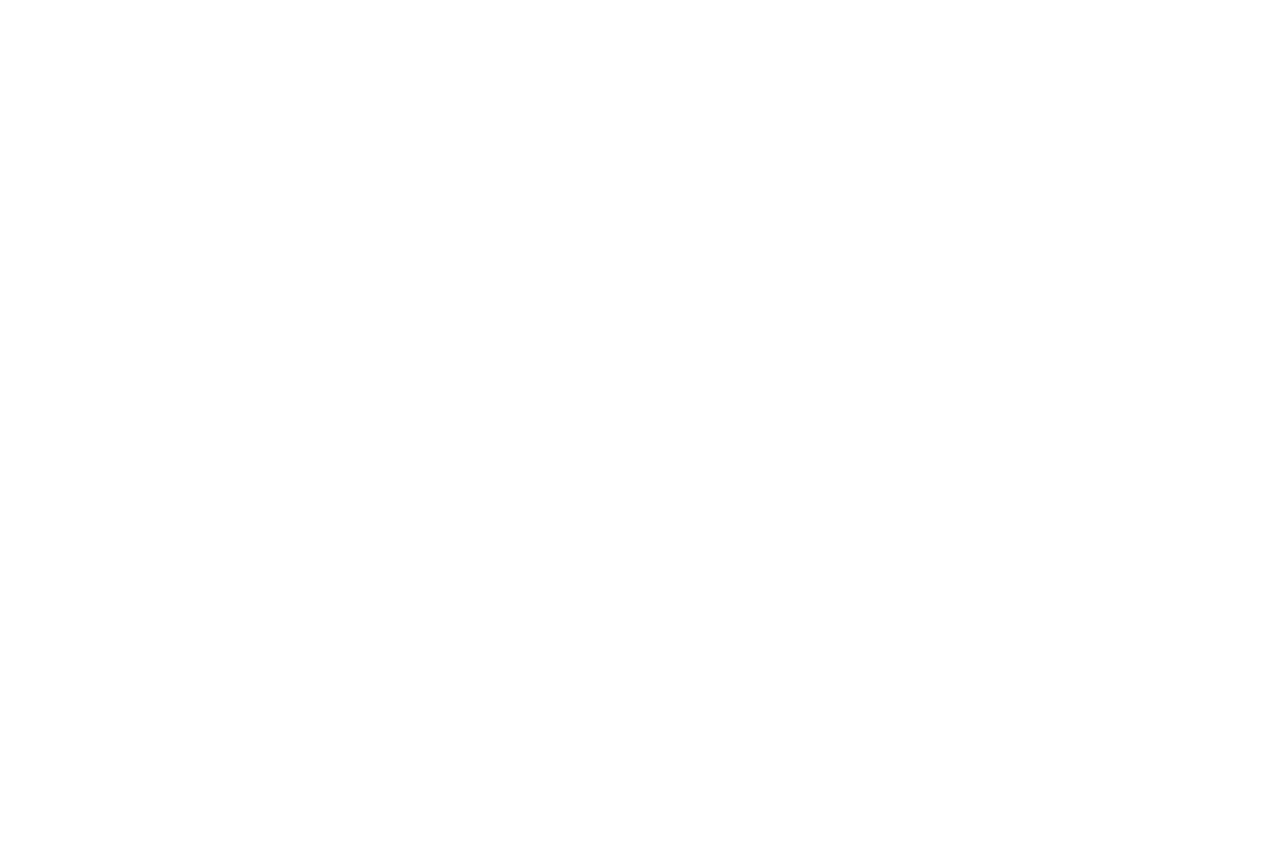
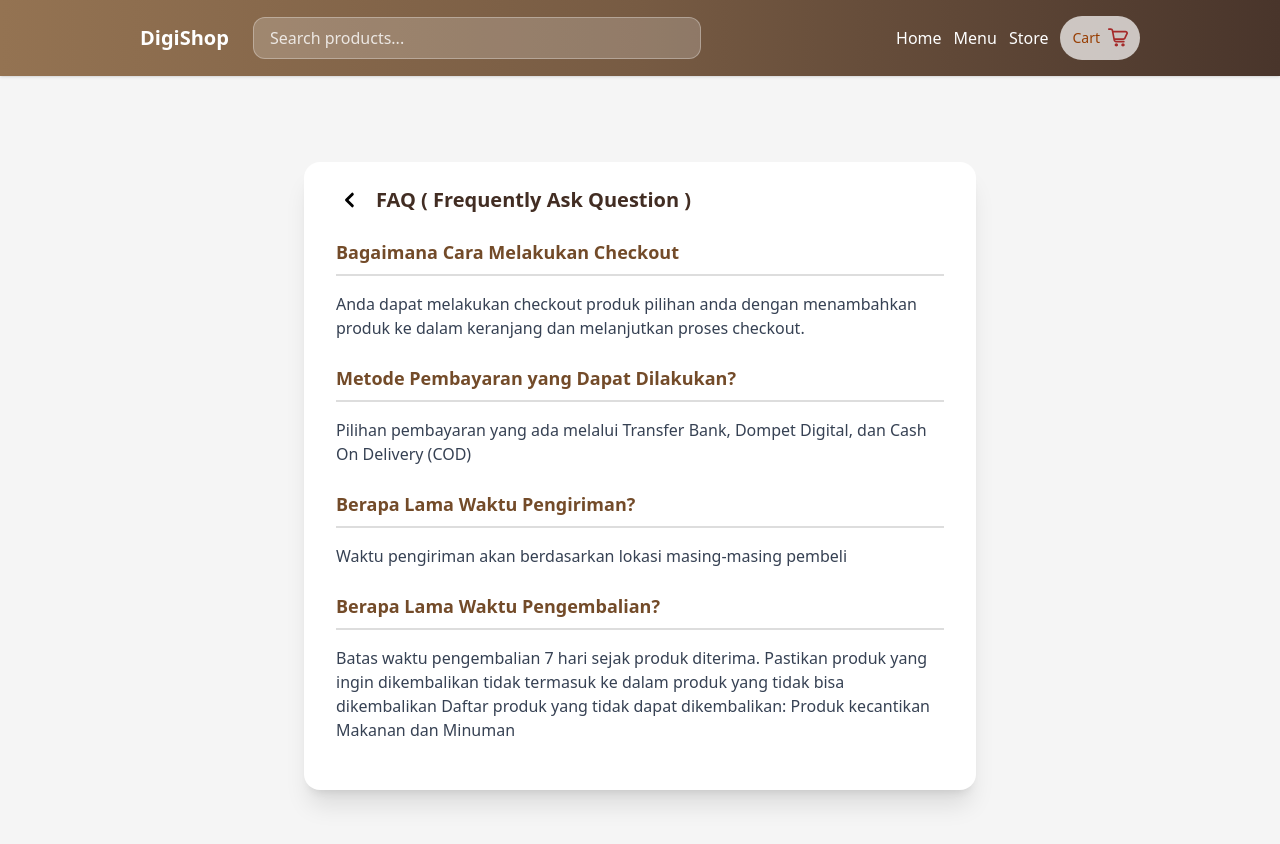
Before and after one commit to farhanswitch/digishop-ui, a React (Vite) app: page /faq in a window 1280 px wide. Before the commit this address had no page. Shown: the top 844 px of the page. Before the commit the page ends 800 px from the top, so only its background shows below. Built offline with nearby package versions, Linux system fonts and the light colour scheme.

Commit message:
Add FAQPage

```diff
--- a/src/main.jsx
+++ b/src/main.jsx
@@ -4,6 +4,7 @@
 import "./index.css";
 import App from "./App.jsx";
 import AboutPage from "./pages/About.jsx";
+import FAQPage from "./pages/FAQ.jsx";
 import HelpPage from "./pages/Help.jsx";
 import LoginPage from "./pages/Login.jsx";
 import MenuPage from "./pages/Menu.jsx";
@@ -19,6 +20,7 @@
         <Route path="/menu" element={<MenuPage />}></Route>
         <Route path="/help" element={<HelpPage />}></Route>
         <Route path="/about-us" element={<AboutPage />}></Route>
+        <Route path="/faq" element={<FAQPage />}></Route>
       </Routes>
     </StrictMode>
   </BrowserRouter>
--- /dev/null
+++ b/src/pages/FAQ.jsx
@@ -0,0 +1,75 @@
+import React, { useState, useEffect } from "react";
+import { useNavigate } from "react-router";
+import Layout from "../components/Layout";
+import ArrowLeftIcon from "../icons/ArrowLeft";
+
+const FAQPage = () => {
+  const [isReady, setIsReady] = useState(false);
+  const navigate = useNavigate();
+
+  useEffect(() => {
+    setIsReady(true);
+  }, []);
+
+  return (
+    <div className={`${isReady ? "block" : "hidden"}`}>
+      <Layout pageTitle="FAQ">
+        <div className="w-full min-h-screen flex items-center justify-center bg-neutral-100">
+          <div className="w-full max-w-5xl px-4">
+            <div className="bg-white px-8 py-6 rounded-2xl shadow-xl w-full max-w-2xl mx-auto">
+              <div className="flex items-center mb-6">
+                <button onClick={() => navigate(-1)} className="mr-3">
+                  <ArrowLeftIcon width={28} color="#734B29" />
+                </button>
+                <h1 className="text-xl font-bold text-[#422D23]">
+                  FAQ ( Frequently Ask Question )
+                </h1>
+              </div>
+
+              <h2 className="text-lg font-bold text-[#734B29] mb-2">
+                Bagaimana Cara Melakukan Checkout
+              </h2>
+              <hr className="border border-[#ddd] mb-4" />
+
+              <p className="text-gray-700 text-base mb-6">
+                Anda dapat melakukan checkout produk pilihan anda dengan
+                menambahkan produk ke dalam keranjang dan melanjutkan proses
+                checkout.
+              </p>
+              <h2 className="text-lg font-bold text-[#734B29] mb-2">
+                Metode Pembayaran yang Dapat Dilakukan?
+              </h2>
+              <hr className="border border-[#ddd] mb-4" />
+
+              <p className="text-gray-700 text-base mb-6">
+                Pilihan pembayaran yang ada melalui Transfer Bank, Dompet
+                Digital, dan Cash On Delivery (COD)
+              </p>
+              <h2 className="text-lg font-bold text-[#734B29] mb-2">
+                Berapa Lama Waktu Pengiriman?
+              </h2>
+              <hr className="border border-[#ddd] mb-4" />
+
+              <p className="text-gray-700 text-base mb-6">
+                Waktu pengiriman akan berdasarkan lokasi masing-masing pembeli
+              </p>
+              <h2 className="text-lg font-bold text-[#734B29] mb-2">
+                Berapa Lama Waktu Pengembalian?
+              </h2>
+              <hr className="border border-[#ddd] mb-4" />
+
+              <p className="text-gray-700 text-base mb-6">
+                Batas waktu pengembalian 7 hari sejak produk diterima. Pastikan
+                produk yang ingin dikembalikan tidak termasuk ke dalam produk
+                yang tidak bisa dikembalikan Daftar produk yang tidak dapat
+                dikembalikan: Produk kecantikan Makanan dan Minuman
+              </p>
+            </div>
+          </div>
+        </div>
+      </Layout>
+    </div>
+  );
+};
+
+export default FAQPage;
```
